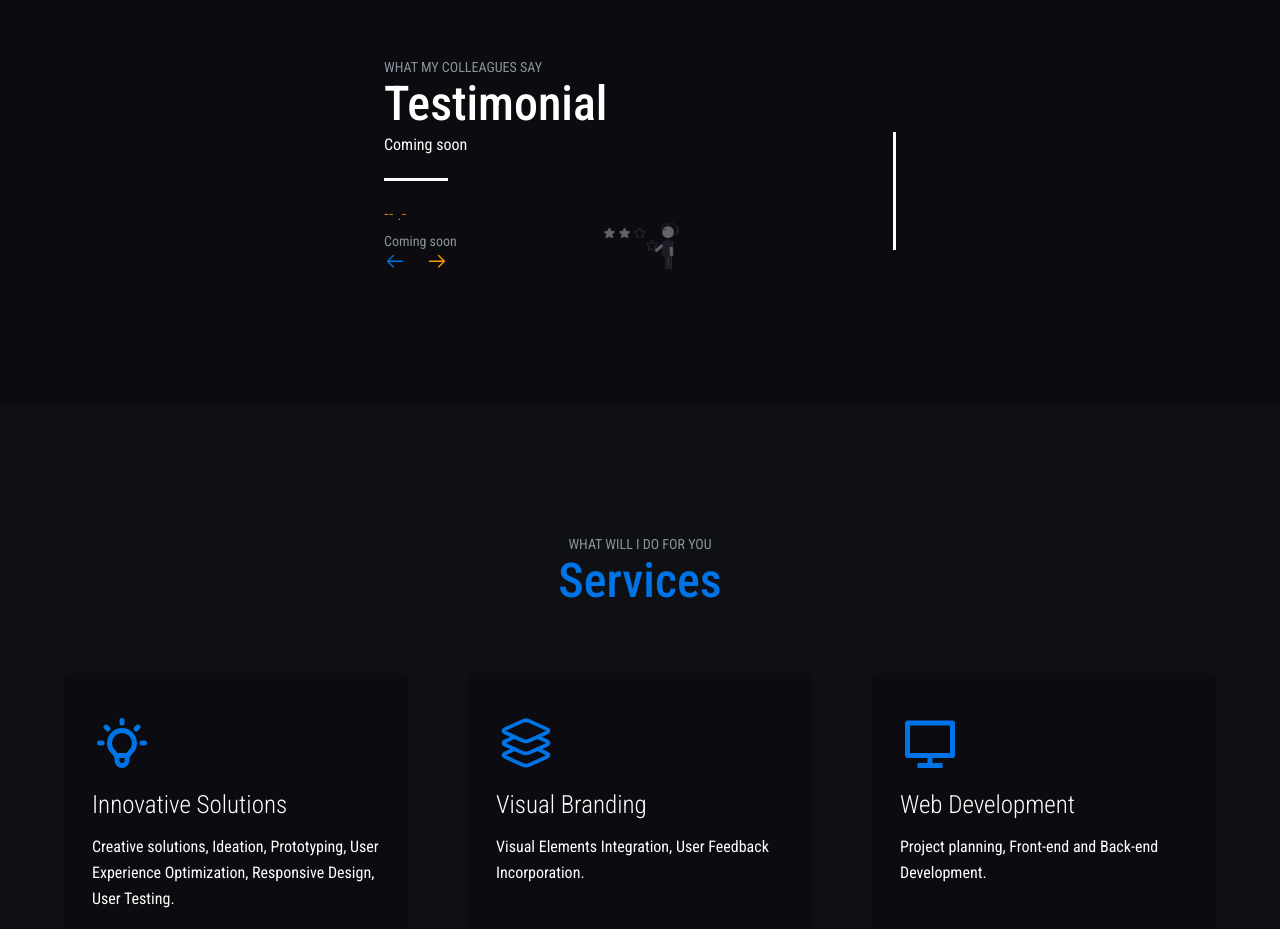
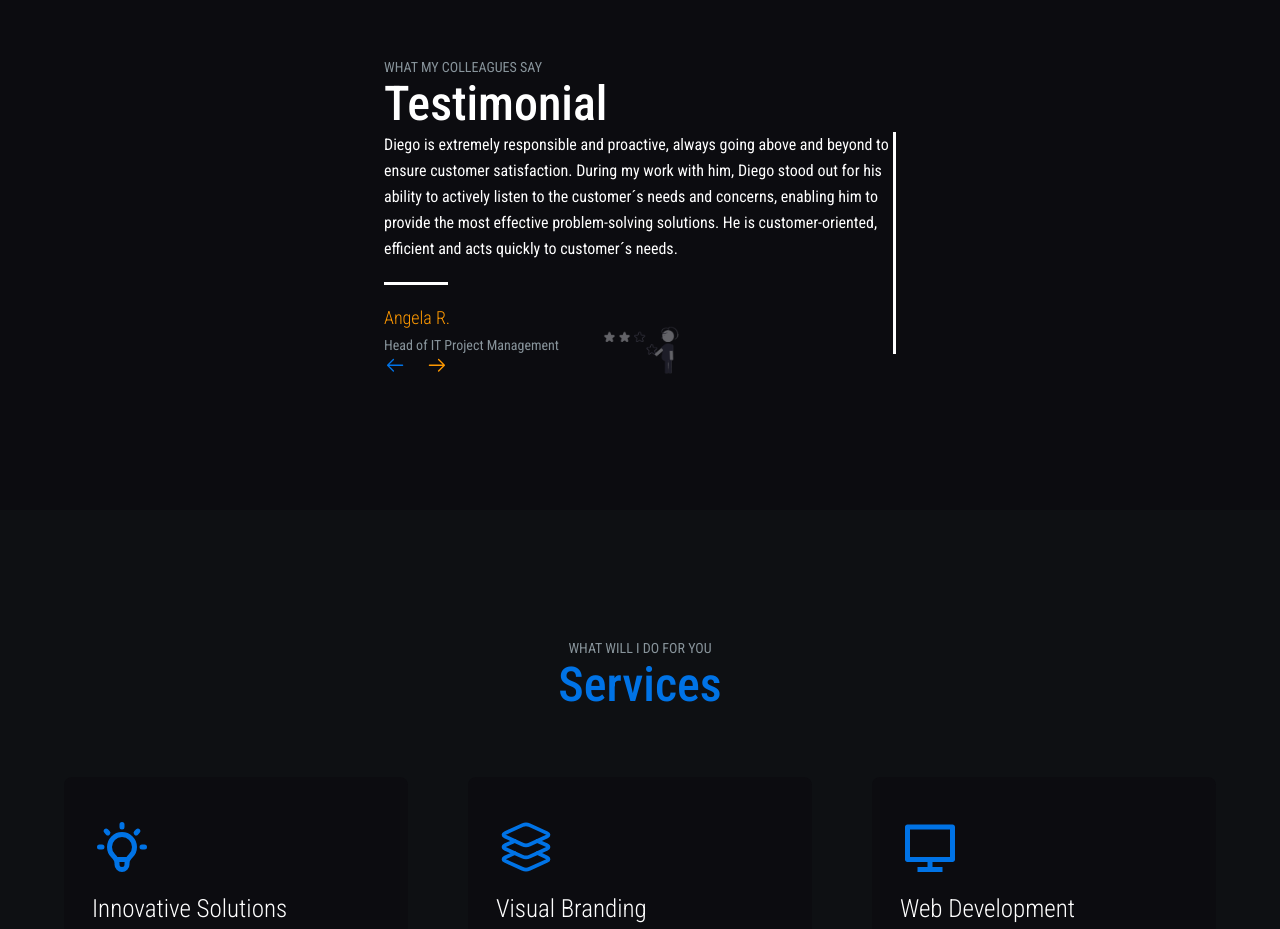
Before and after one commit to dmonzon4/Portfolio24, a React (Vite) app: page / in a window 1280 px wide. Shown: the part 2060-2989 px from the top of the page. Built offline with nearby package versions, Linux system fonts and the light colour scheme; a web font is replaced by a local one.

Commit message:
Feedback A. R. added

```diff
--- a/src/data/Data.js
+++ b/src/data/Data.js
@@ -40,9 +40,9 @@ export const SkillsData =[
 //   // Testimonials  Data.......................
 export const TestimonialsData =[
   {
-      testText: 'Coming soon',
-      name: '-- .-',
-      info: 'Coming soon'
+      testText: 'Diego is extremely responsible and proactive, always going above and beyond to ensure customer satisfaction. During my work with him, Diego stood out for his ability to actively listen to the customer´s needs and concerns, enabling him to provide the most effective problem-solving solutions. He is customer-oriented, efficient and acts quickly to customer´s needs.',
+      name: 'Angela R.',
+      info: 'Head of IT Project Management'
   },
   {
       testText: '---.',
```
